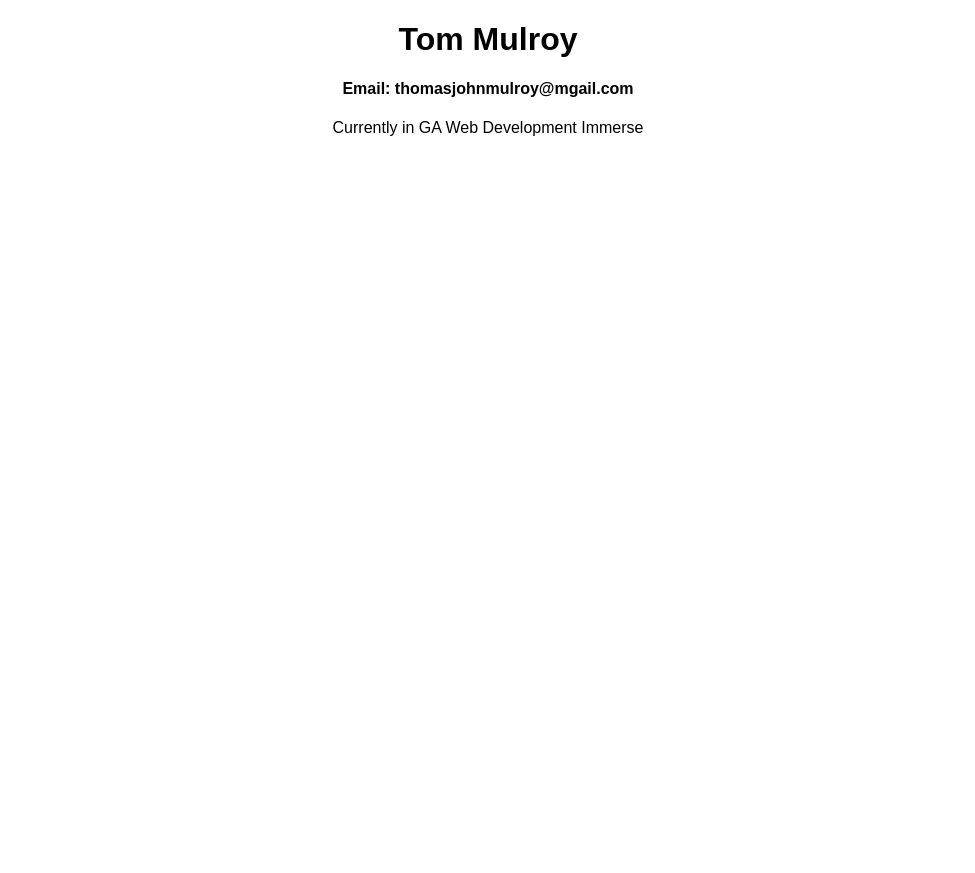
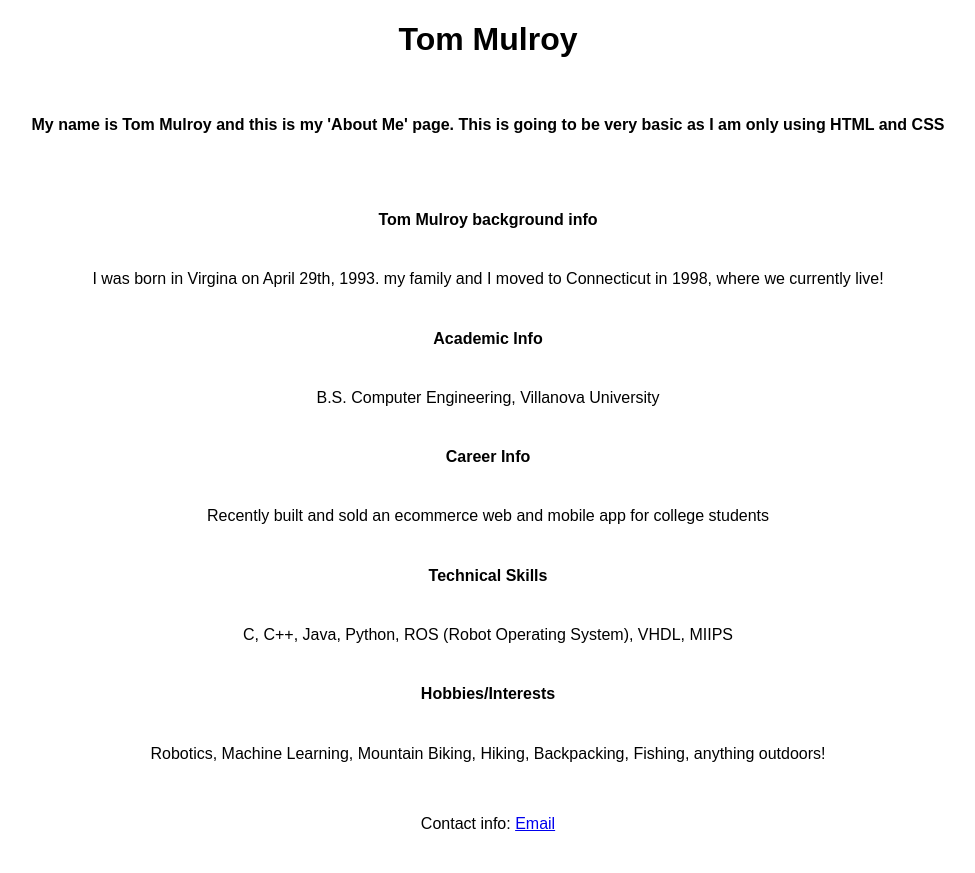
Before and after one commit to tmulroy/tmulroy.github.io, a plain HTML site: page index.html in a window 1280 px wide. Shown: the whole page, without its empty margins (152-1127 px from the left). Before the commit the page ends 800 px from the top, so only its background shows below. Drawn offline with Linux system fonts and the light colour scheme.

Commit message:
add index.html style.css and README.md for my ABOUT ME website

```diff
--- a/index.html
+++ b/index.html
@@ -7,9 +7,21 @@
 </head>
 <body>
 <div class="container">
-	<h1>Tom Mulroy</h1>
-	<h4>Email: thomasjohnmulroy@mgail.com</h4>
-	<p>Currently in GA Web Development Immerse</p>
+	<h1>Tom Mulroy<h1>
+	<h4><p>My name is Tom Mulroy and this is my 'About Me' page. This is going to be very basic as I am only using HTML and CSS</p></h4>
+	<h4>Tom Mulroy background info</h4>
+	<p>I was born in Virgina on April 29th, 1993. my family and I moved to Connecticut in 1998, where we currently live!</p>
+	<h4>Academic Info</h4>
+	<p>B.S. Computer Engineering, Villanova University</p>
+	<h4>Career Info</h4>
+	<p>Recently built and sold an ecommerce web and mobile app for college students</p>
+	<h4>Technical Skills</h4>
+	<p>C, C++, Java, Python, ROS (Robot Operating System), VHDL, MIIPS</p>
+	<h4>Hobbies/Interests</h4>
+	<p>Robotics, Machine Learning, Mountain Biking, Hiking, Backpacking, Fishing, anything outdoors!</p>
 </div>
+<footer>
+	<p> Contact info: <a href="mailto:tmulroy@protonmail.com">Email</a></p>
+</footer>
 </body>
 </html>
--- a/style.css
+++ b/style.css
@@ -2,3 +2,13 @@
 	font-family: sans-serif;
 	text-align: center;
 }
+
+h4 {
+	padding: 20px;
+}
+
+footer {
+	font-family: sans-serif;
+	text-align: center;
+	padding: 20px;
+}
```
Also changed, not shown: README.md.
